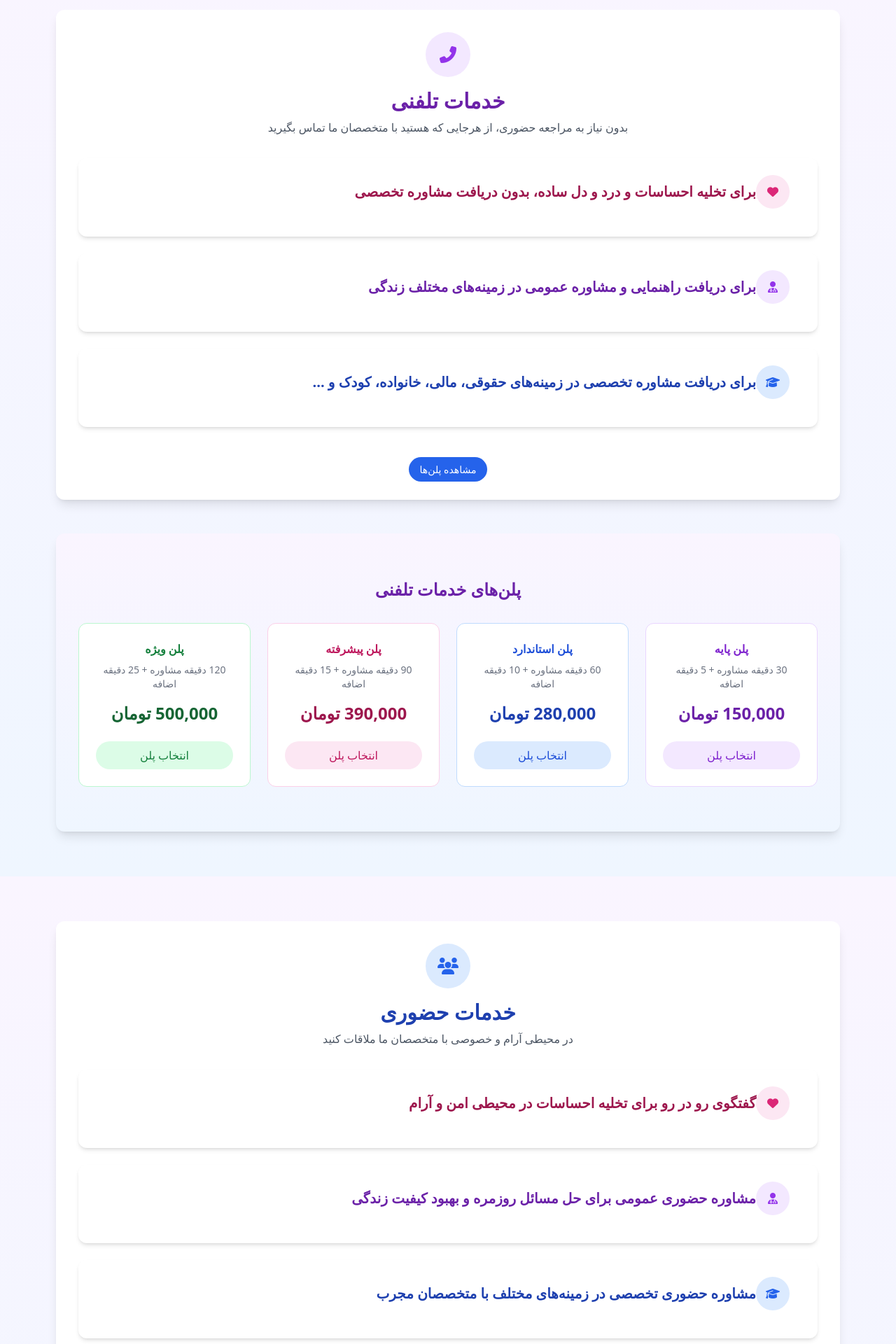
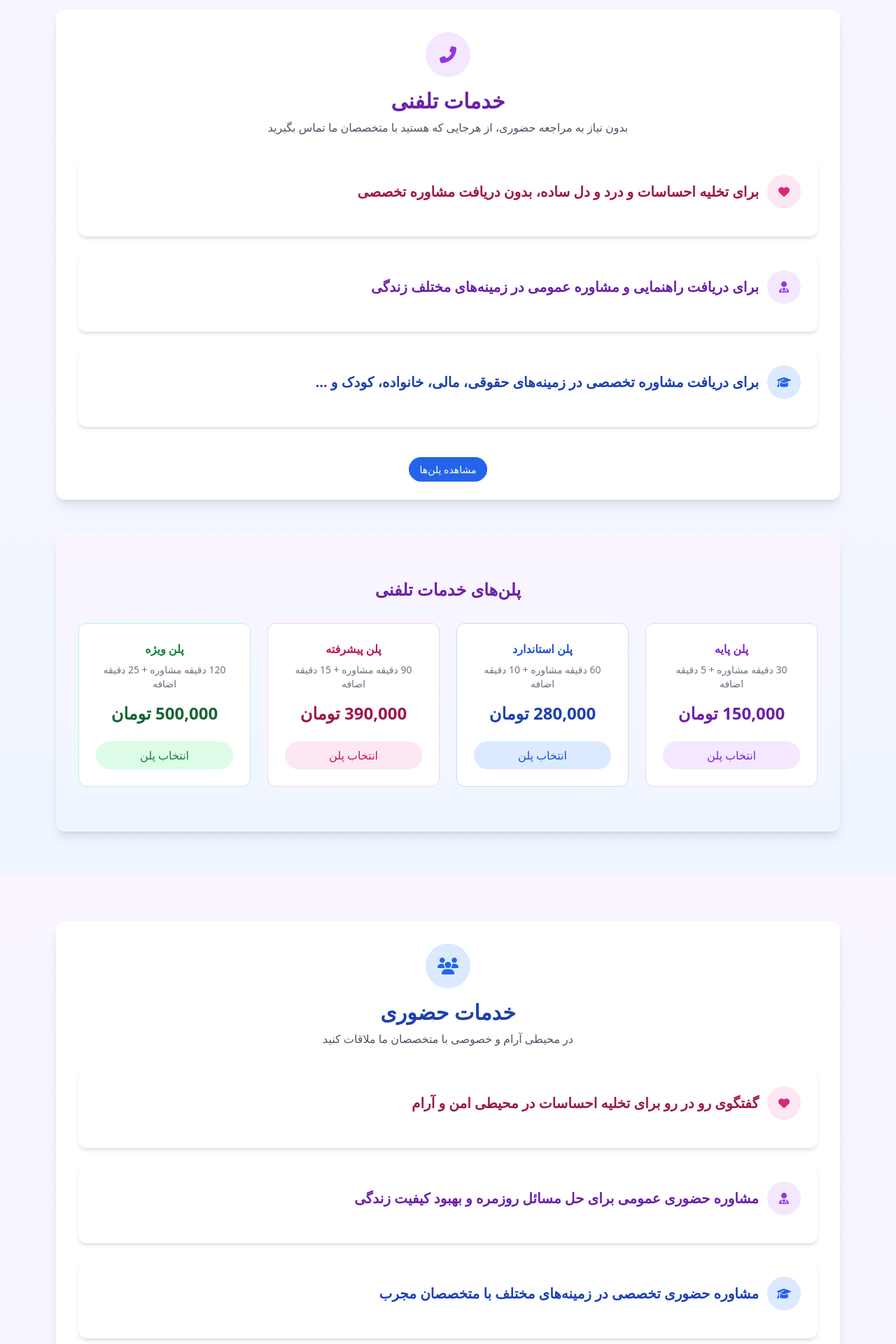
Before and after one commit to Sajjadshkh/khali_sho, a Django app: page / in a window 1280 px wide. Shown: the part 999-2919 px from the top of the page at 70% size. Run offline with Django 5.2, Linux system fonts and the light colour scheme; some libraries are stand-ins or nearby versions.

Commit message:
fix: all icons

```diff
--- a/home/templates/home/home.html
+++ b/home/templates/home/home.html
@@ -136,30 +136,30 @@
                         <!-- Regular Call -->
                         <div class="bg-white p-6 rounded-xl shadow-md service-card transition">
                             <div class="flex items-center mb-4">
-                                <div class="w-12 h-12 bg-pink-100 rounded-full flex items-center justify-center mr-4">
+                                <div class="w-12 h-12 bg-pink-100 rounded-full flex items-center justify-center">
                                     <i class="fas fa-heart text-pink-600"></i>
                                 </div>
-                                <h4 class="text-xl font-bold text-pink-800">برای تخلیه احساسات و درد و دل ساده، بدون دریافت مشاوره تخصصی</h4>
+                                <h4 class="text-xl font-bold text-pink-800 mr-3">برای تخلیه احساسات و درد و دل ساده، بدون دریافت مشاوره تخصصی</h4>
                             </div>
                         </div>
 
                         <!-- Consultation Call -->
                         <div class="bg-white p-6 rounded-xl shadow-md service-card transition">
                             <div class="flex items-center mb-4">
-                                <div class="w-12 h-12 bg-purple-100 rounded-full flex items-center justify-center mr-4">
+                                <div class="w-12 h-12 bg-purple-100 rounded-full flex items-center justify-center">
                                     <i class="fas fa-user-md text-purple-600"></i>
                                 </div>
-                                <h4 class="text-xl font-bold text-purple-800">برای دریافت راهنمایی و مشاوره عمومی در زمینه‌های مختلف زندگی</h4>
+                                <h4 class="text-xl font-bold text-purple-800 mr-3">برای دریافت راهنمایی و مشاوره عمومی در زمینه‌های مختلف زندگی</h4>
                             </div>
                         </div>
 
                         <!-- Specialist Call -->
                         <div class="bg-white p-6 rounded-xl shadow-md service-card transition">
                             <div class="flex items-center mb-4">
-                                <div class="w-12 h-12 bg-blue-100 rounded-full flex items-center justify-center mr-4">
+                                <div class="w-12 h-12 bg-blue-100 rounded-full flex items-center justify-center">
                                     <i class="fas fa-graduation-cap text-blue-600"></i>
                                 </div>
-                                <h4 class="text-xl font-bold text-blue-800">برای دریافت مشاوره تخصصی در زمینه‌های حقوقی، مالی، خانواده، کودک و ...</h4>
+                                <h4 class="text-xl font-bold text-blue-800 mr-3">برای دریافت مشاوره تخصصی در زمینه‌های حقوقی، مالی، خانواده، کودک و ...</h4>
                             </div>
                         </div>
                         <div class="text-center mt-6">
@@ -238,30 +238,30 @@
                         <!-- Regular Meeting -->
                         <div class="bg-white p-6 rounded-xl shadow-md service-card transition">
                             <div class="flex items-center mb-4">
-                                <div class="w-12 h-12 bg-pink-100 rounded-full flex items-center justify-center mr-4">
+                                <div class="w-12 h-12 bg-pink-100 rounded-full flex items-center justify-center">
                                     <i class="fas fa-heart text-pink-600"></i>
                                 </div>
-                                <h4 class="text-xl font-bold text-pink-800">گفتگوی رو در رو برای تخلیه احساسات در محیطی امن و آرام</h4>
+                                <h4 class="text-xl font-bold text-pink-800 mr-3">گفتگوی رو در رو برای تخلیه احساسات در محیطی امن و آرام</h4>
                             </div>
                         </div>
 
                         <!-- Consultation Meeting -->
                         <div class="bg-white p-6 rounded-xl shadow-md service-card transition">
                             <div class="flex items-center mb-4">
-                                <div class="w-12 h-12 bg-purple-100 rounded-full flex items-center justify-center mr-4">
+                                <div class="w-12 h-12 bg-purple-100 rounded-full flex items-center justify-center">
                                     <i class="fas fa-user-md text-purple-600"></i>
                                 </div>
-                                <h4 class="text-xl font-bold text-purple-800">مشاوره حضوری عمومی برای حل مسائل روزمره و بهبود کیفیت زندگی</h4>
+                                <h4 class="text-xl font-bold text-purple-800 mr-3">مشاوره حضوری عمومی برای حل مسائل روزمره و بهبود کیفیت زندگی</h4>
                             </div>
                         </div>
 
                         <!-- Specialist Meeting -->
                         <div class="bg-white p-6 rounded-xl shadow-md service-card transition">
                             <div class="flex items-center mb-4">
-                                <div class="w-12 h-12 bg-blue-100 rounded-full flex items-center justify-center mr-4">
+                                <div class="w-12 h-12 bg-blue-100 rounded-full flex items-center justify-center">
                                     <i class="fas fa-graduation-cap text-blue-600"></i>
                                 </div>
-                                <h4 class="text-xl font-bold text-blue-800">مشاوره حضوری تخصصی در زمینه‌های مختلف با متخصصان مجرب</h4>
+                                <h4 class="text-xl font-bold text-blue-800 mr-3">مشاوره حضوری تخصصی در زمینه‌های مختلف با متخصصان مجرب</h4>
                             </div>
                         </div>
                         <div class="text-center mt-6">
@@ -612,34 +612,34 @@
                         <div class="space-y-4">
                             <!-- Phone -->
                             <div class="flex items-center">
-                                <div class="w-10 h-10 bg-purple-100 rounded-full flex items-center justify-center mr-4">
+                                <div class="w-10 h-10 bg-purple-100 rounded-full flex items-center justify-center">
                                     <i class="fas fa-phone-alt text-purple-600"></i>
                                 </div>
                                 <div>
-                                    <p class="text-gray-500 text-sm">شماره تماس</p>
-                                    <p class="text-gray-800 font-bold">021-12345678</p>
+                                    <p class="text-gray-500 text-sm mr-3">شماره تماس</p>
+                                    <p class="text-gray-800 font-bold mr-3">021-12345678</p>
                                 </div>
                             </div>
 
                             <!-- Email -->
                             <div class="flex items-center">
-                                <div class="w-10 h-10 bg-blue-100 rounded-full flex items-center justify-center mr-4">
+                                <div class="w-10 h-10 bg-blue-100 rounded-full flex items-center justify-center">
                                     <i class="fas fa-envelope text-blue-600"></i>
                                 </div>
                                 <div>
-                                    <p class="text-gray-500 text-sm">ایمیل</p>
-                                    <p class="text-gray-800 font-bold">support@khalisho.com</p>
+                                    <p class="text-gray-500 text-sm mr-3">ایمیل</p>
+                                    <p class="text-gray-800 font-bold mr-3">support@khalisho.com</p>
                                 </div>
                             </div>
 
                             <!-- Address -->
                             <div class="flex items-center">
-                                <div class="w-10 h-10 bg-green-100 rounded-full flex items-center justify-center mr-4">
+                                <div class="w-10 h-10 bg-green-100 rounded-full flex items-center justify-center">
                                     <i class="fas fa-map-marker-alt text-green-600"></i>
                                 </div>
                                 <div>
-                                    <p class="text-gray-500 text-sm">آدرس</p>
-                                    <p class="text-gray-800 font-bold">تهران، خیابان آزادی، پلاک 123</p>
+                                    <p class="text-gray-500 text-sm mr-3">آدرس</p>
+                                    <p class="text-gray-800 font-bold mr-3">تهران، خیابان آزادی، پلاک 123</p>
                                 </div>
                             </div>
                         </div>
```
Also changed, not shown: us/templates/us/aboutus.html (+20 -20 lines), us/templates/us/services.html (+12 -12 lines).
